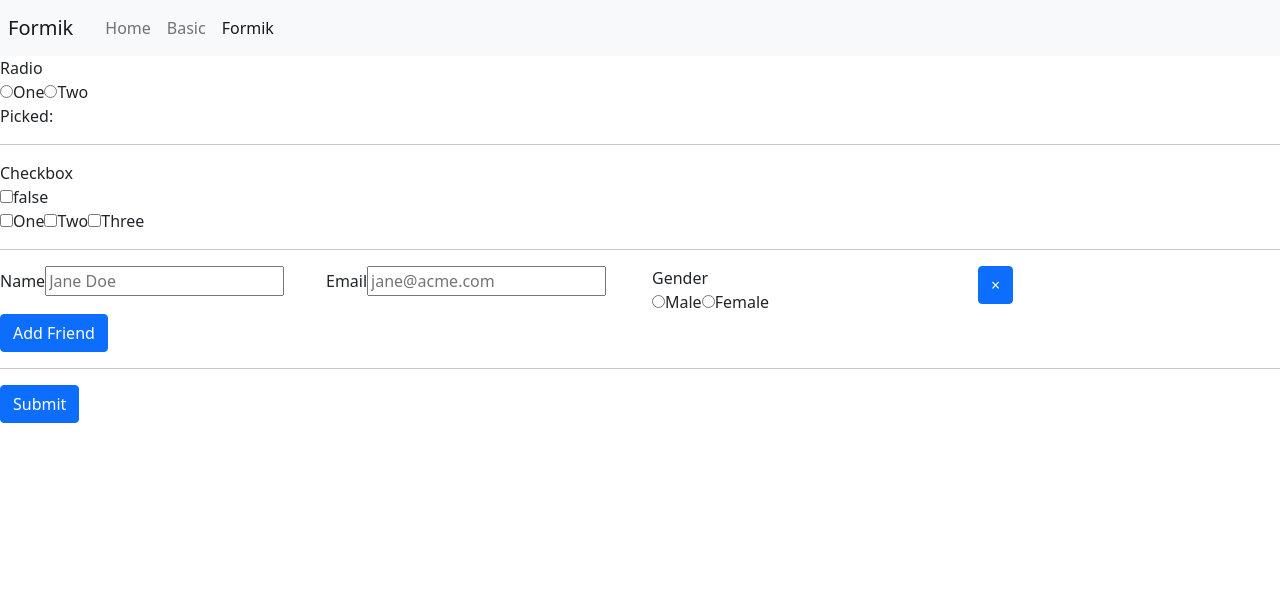
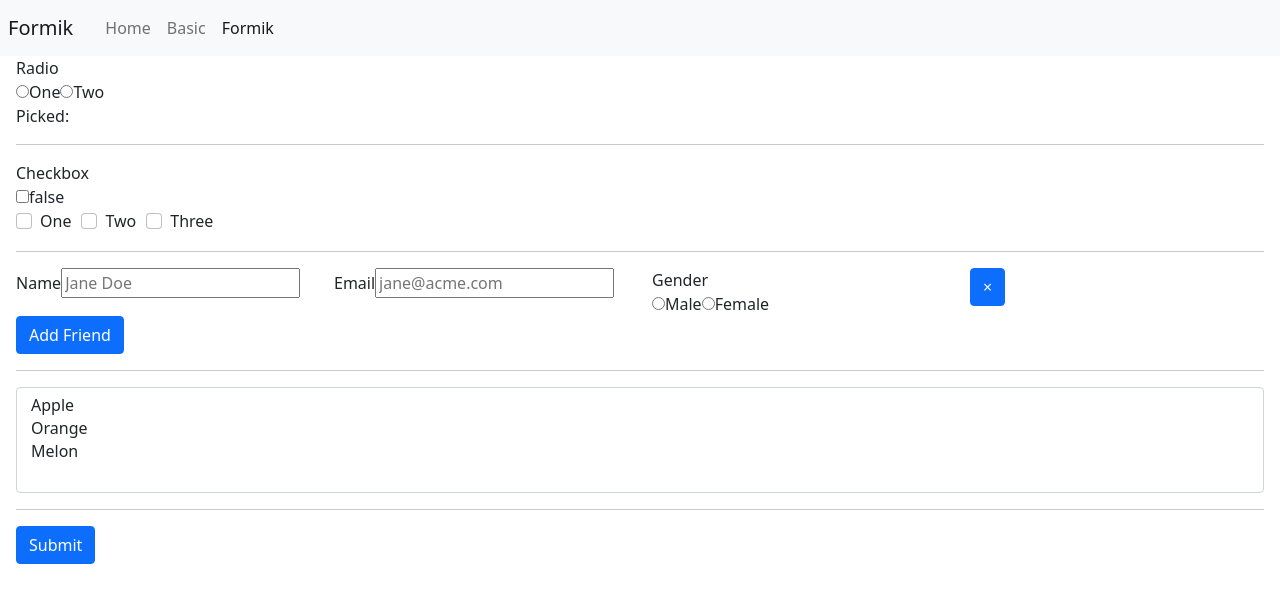
Before and after one commit to michaelc285/react-formik-sample, a React (Create React App) app: page /formik-form in a window 1280 px wide. Shown: the top 602 px of the page. Built offline with nearby package versions, Linux system fonts and the light colour scheme.

Commit message:
Update FormikForm
Add multiple selection example

```diff
--- a/src/components/FormikForm.js
+++ b/src/components/FormikForm.js
@@ -3,6 +3,7 @@ import { Formik, Field, Form, ErrorMessage, FieldArray } from 'formik';
 
 export default function FormikForm() {
     return (
+        <div className="px-3">
             <Formik
                 initialValues={{
                     picked: '',
@@ -11,15 +12,16 @@ export default function FormikForm() {
                     friends: [{
                         name: "",
                         email: "",
-                    gender: ""
-                }]
+                        gender: "",
+                    }],
+                    selection: []
                 }}
                 onSubmit={async (values) => {
                     await new Promise((r) => setTimeout(r, 500));
                     alert(JSON.stringify(values, null, 2));
                 }}
             >
-            {({ values }) => (
+                {({ values, setFieldValue }) => (
                     <Form>
                         {/* Radio */}
                         <div id="my-radio-group">Radio</div>
@@ -34,27 +36,26 @@ export default function FormikForm() {
                             </label>
                             <div>Picked: {values.picked}</div>
                         </div>
-                    <hr/>
+                        <hr />
                         <div>Checkbox</div>
                         <label>
                             <Field type="checkbox" name="toggle" />
                             {`${values.toggle}`}
                         </label>
-                    <div role="group" aria-labelledby="checkbox-group">
-                        <label>
-                            <Field type="checkbox" name="checked" value="One" />
-                            One
-                        </label>
-                        <label>
-                            <Field type="checkbox" name="checked" value="Two" />
-                            Two
-                        </label>
-                        <label>
-                            <Field type="checkbox" name="checked" value="Three" />
-                            Three
-                        </label>
+                        <div className="d-flex" style={{ gap: 10 }}>
+                            <div className="form-check" aria-labelledby="checkbox-group">
+                                <label className="form-check-label" htmlFor="check-one">One</label>
+                                <Field className="form-check-input" id="check-one" type="checkbox" name="checked" value="One" />
                             </div>
-
+                            <div className="form-check" aria-labelledby="checkbox-group">
+                                <label className="form-check-label" htmlFor="check-one">Two</label>
+                                <Field className="form-check-input" type="checkbox" name="checked" value="Two" />
+                            </div>
+                            <div className="form-check" aria-labelledby="checkbox-group">
+                                <label className="form-check-label" htmlFor="check-one">Three</label>
+                                <Field className="form-check-input" type="checkbox" name="checked" value="Three" />
+                            </div>
+                        </div>
                         <hr />
 
                         <FieldArray name="friends">
@@ -124,9 +125,19 @@ export default function FormikForm() {
                             )}
                         </FieldArray>
                         <hr />
+
+                        {/* Multiple Selection */}
+                        <Field className="form-select" component="select" name="selection" onChange={(event) => setFieldValue("selection", [].slice.call(event.target.selectedOptions).map(option => option.value))} multiple={true}>
+                            <option value="apple">Apple</option>
+                            <option value="orange">Orange</option>
+                            <option value="melon">Melon</option>
+                        </Field>
+
+                        <hr />
                         <button type="submit" className="btn btn-primary">Submit</button>
                     </Form>
                 )}
             </Formik>
+        </div>
     )
 }
```
Lines whose indentation alone changed are shown as unchanged.
